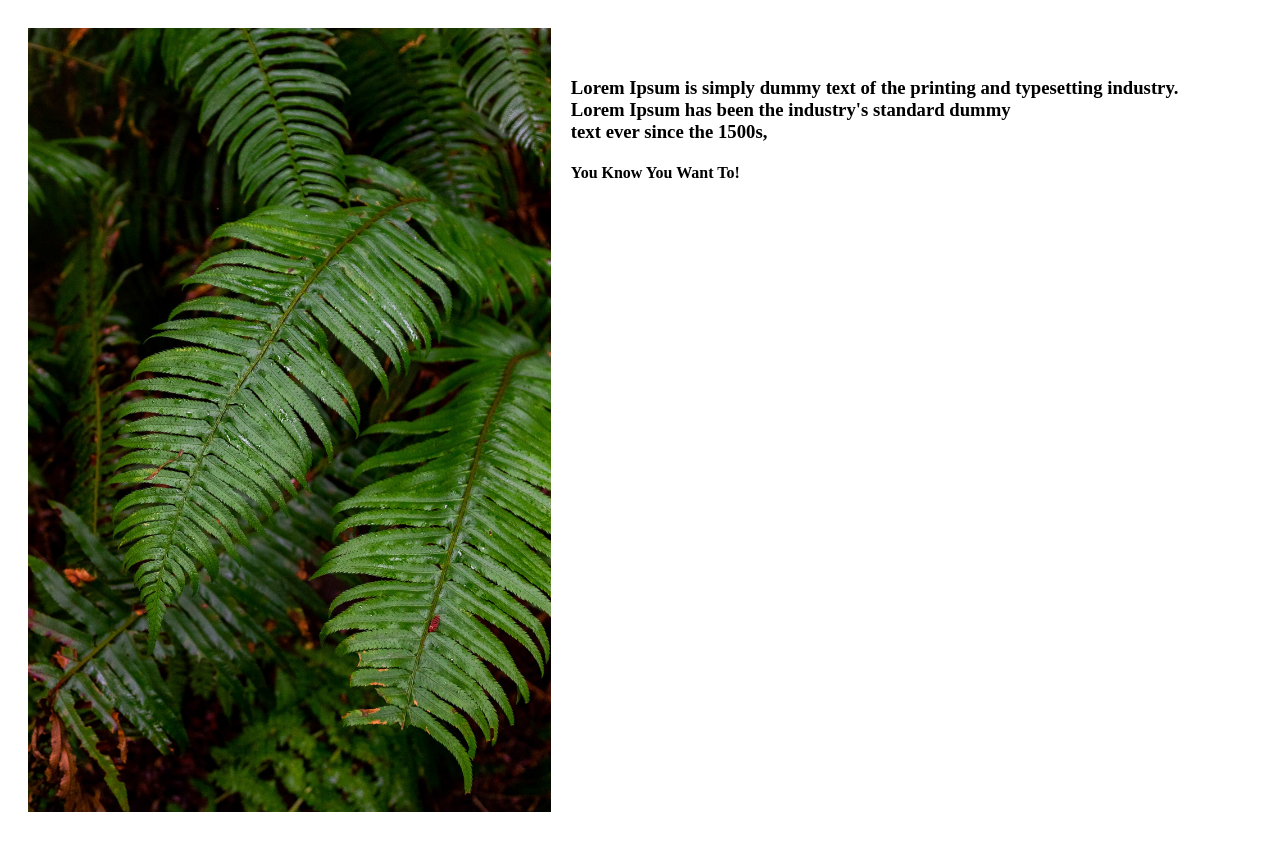
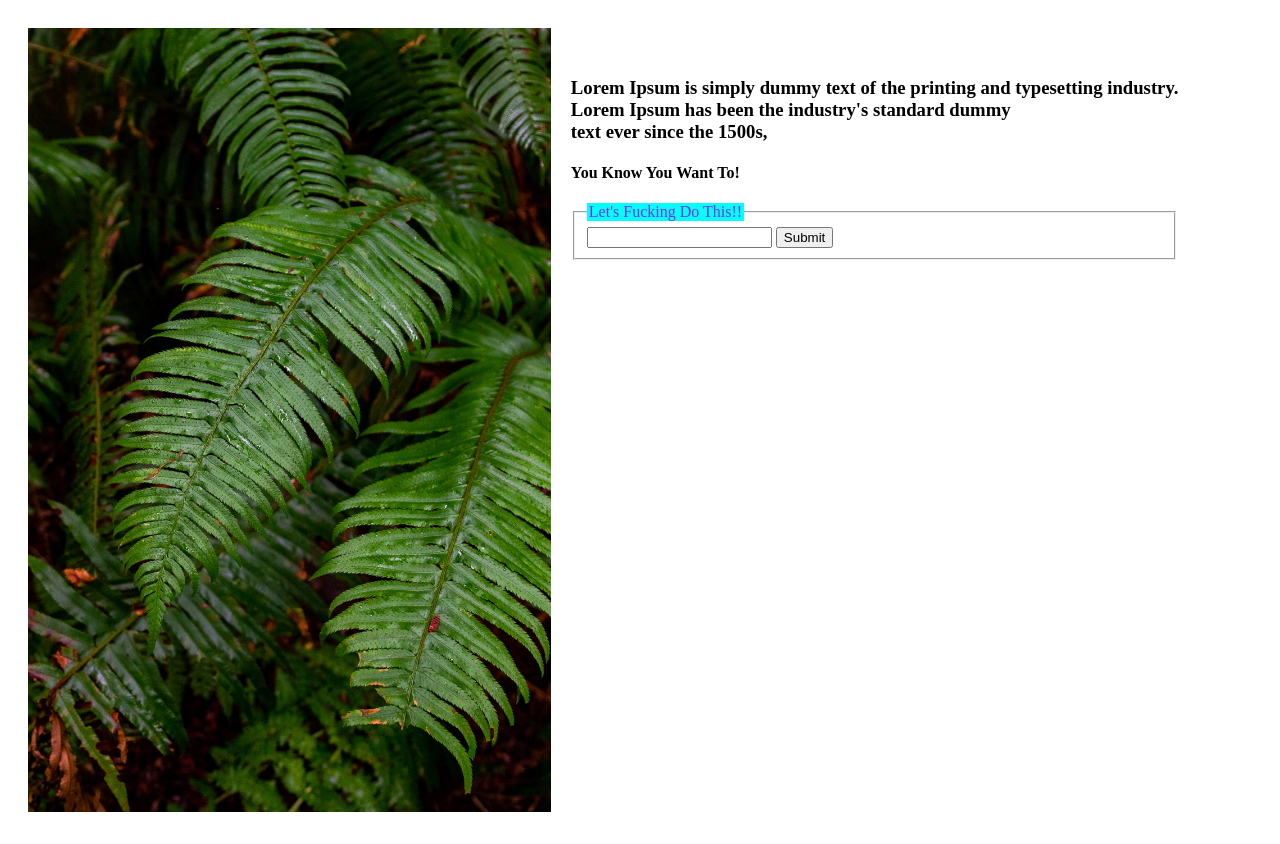
Before and after one commit to Daniel-Kav/hono-clerk-webhook, a plain HTML site: page index.html in a window 1280 px wide. Drawn offline with Linux system fonts and the light colour scheme.

Commit message:
added a form

```diff
--- a/index.html
+++ b/index.html
@@ -17,6 +17,14 @@
                 <h3>Lorem Ipsum is simply dummy text of the printing and typesetting industry.</br>
                      Lorem Ipsum has been the industry's standard dummy </br>text ever since the 1500s, </h3>
                      <p><h4>You Know You Want To!</h4></p>
+                <form action="#" method="post">
+                    <fieldset>
+                        <legend>Let's Fucking Do This!!</legend>
+                        <input type="email" name="email id="email">
+                        <button type="submit"><span>Submit</span></button>
+
+                    </fieldset>
+                </form>
 
             </div>
         </div>
--- a/styles.css
+++ b/styles.css
@@ -16,3 +16,7 @@ p{
     line-height: 1.5rem;
     letter-spacing: 1.5px;
 }
+legend{
+    color: blueviolet;
+    background-color: aqua;
+}
```
